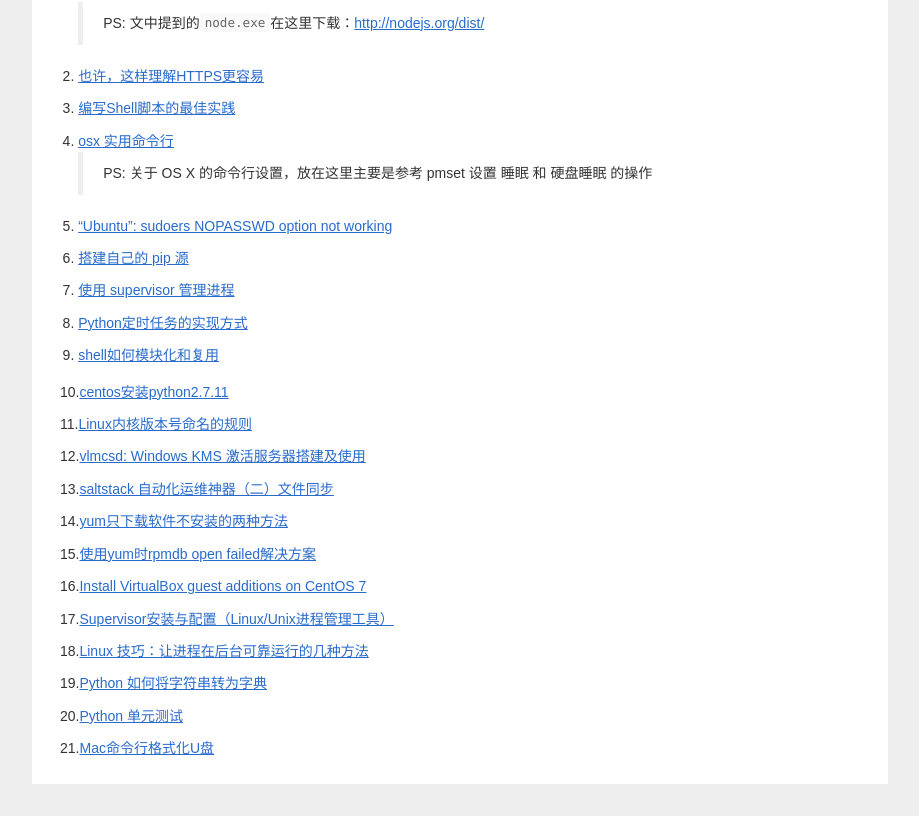
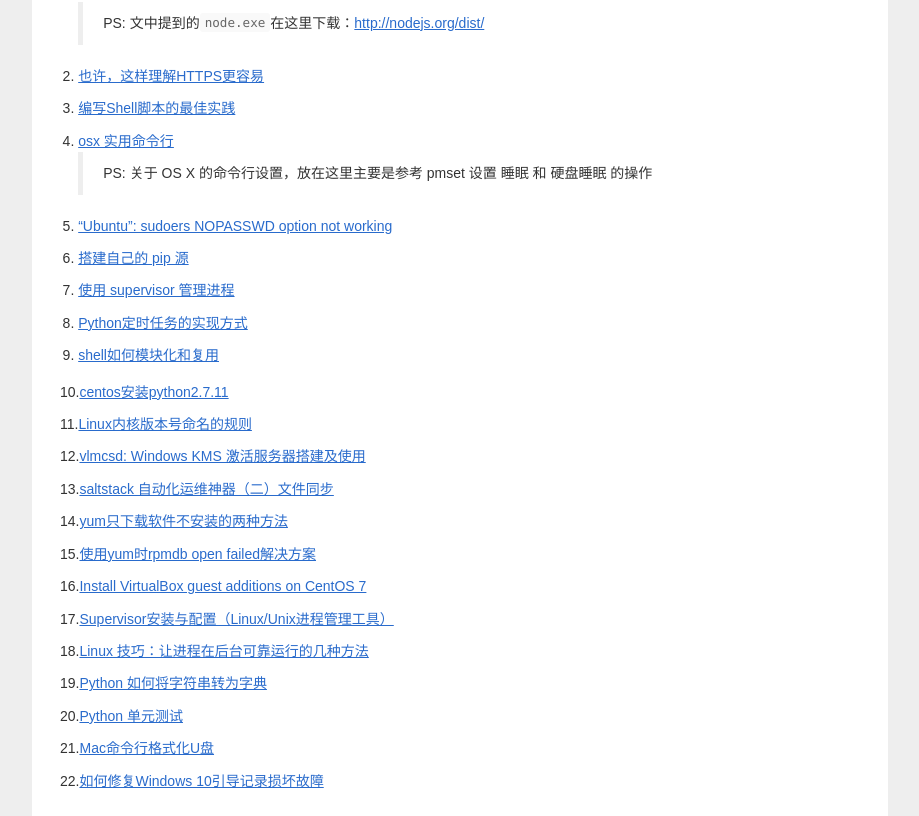
Before and after one commit to ldjhust/ldjhust.github.io, a Jekyll site: the page built from _posts/2017-7-21-reference-article.markdown, in a window 1280 px wide. Shown: the part 460-1276 px from the top of the page, without its empty margins (180-1099 px from the left). Built offline with Jekyll 4.4.1, drawn with Linux system fonts in a browser that asks for light colours; nearby versions of some CDN libraries; comment, search, counter and statistics services are not loaded; before the commit the page ends 1244 px from its top, so only the background shows below that.

Commit message:
Update 2017-7-21-reference-article.markdown

```diff
--- a/_posts/2017-7-21-reference-article.markdown
+++ b/_posts/2017-7-21-reference-article.markdown
@@ -51,3 +51,5 @@ comments: false
 20.[Python 单元测试](http://funhacks.net/explore-python/Testing/)
 
 21.[Mac命令行格式化U盘](http://jksoftcn.com/macming-ling-xing-ge-shi-hua-upan.html)
+
+22.[如何修复Windows 10引导记录损坏故障](https://www.sysgeek.cn/fix-windows-10-master-boot-record-corrupted/)
```
